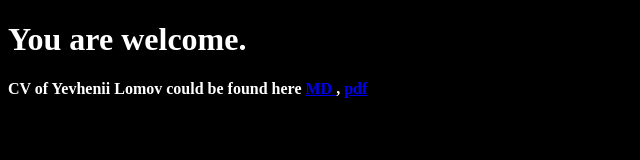
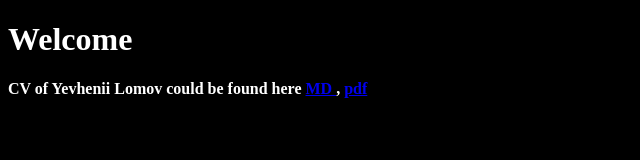
Before and after one commit to yevhenii-lomov/cv, a plain HTML site: page index.html in a window 1280 px wide. Shown: the whole page, without its empty margins (0-640 px from the left). Drawn offline with Linux system fonts and the light colour scheme.

Commit message:
change wording

```diff
--- a/index.html
+++ b/index.html
@@ -4,7 +4,7 @@
     <link rel="stylesheet" href="css/default.css">
   </head>
   <body>
-    <h1>You are welcome.</h1>
+    <h1>Welcome</h1>
     <h4>CV of Yevhenii Lomov could be found here
       <a href="https://github.com/yevhenii-lomov/cv/blob/main/data/CV.md"> MD </a>
       ,
```
